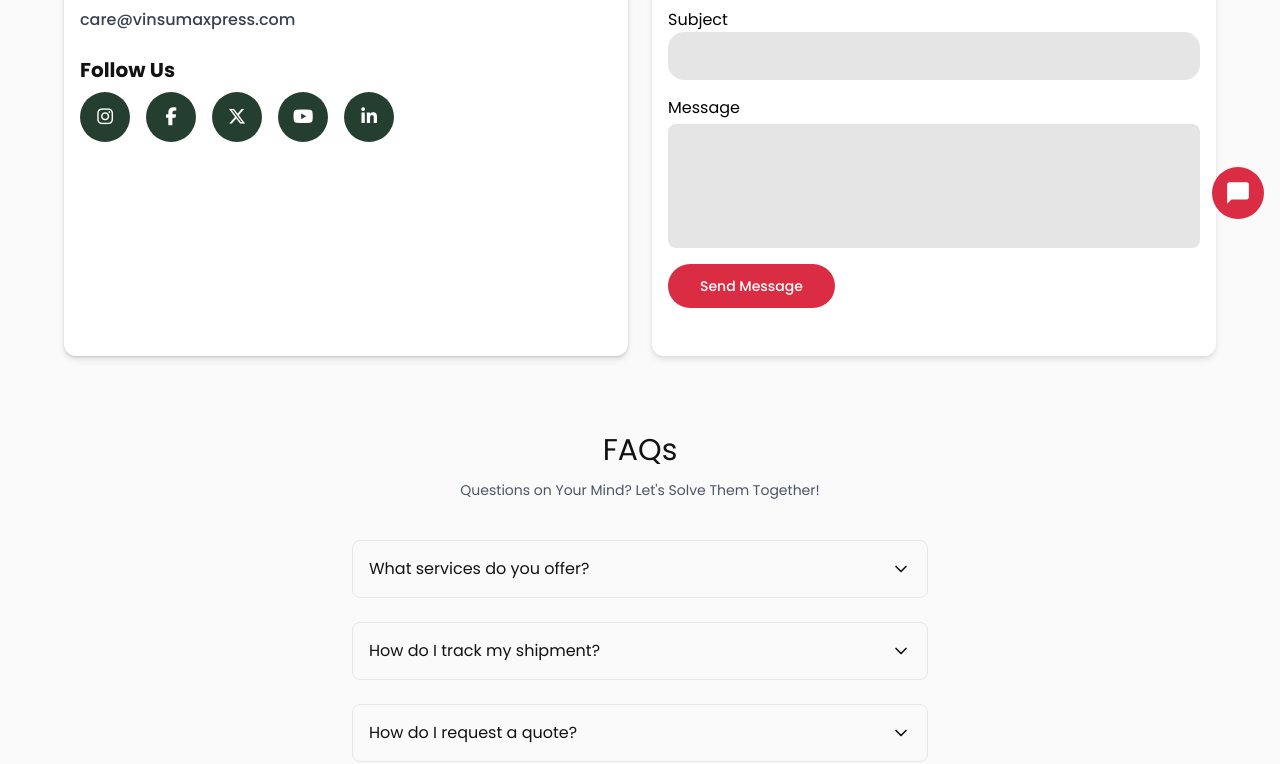
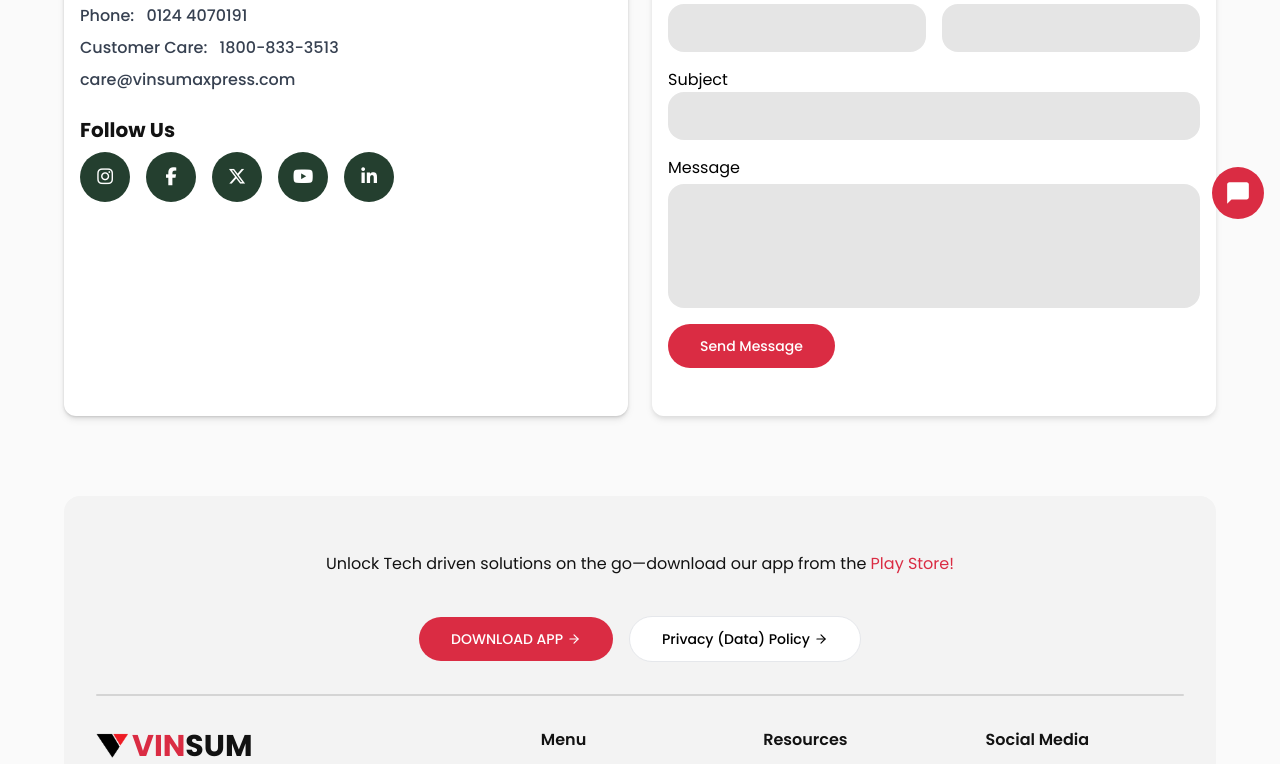
Before and after one commit to DevCodeHunt/vinsumaxpress, a React (Vite) app: page /contact in a window 1280 px wide. Shown: the part 565-1329 px from the top of the page. Built offline with nearby package versions, Linux system fonts and the light colour scheme.

Commit message:
Contact form

```diff
--- a/src/components/Textarea.jsx
+++ b/src/components/Textarea.jsx
@@ -18,9 +18,9 @@ const Textarea = ({
         value={value}
         onChange={onChange}
         {...rest}
-        className="bg-neutral-200 outline-none focus:outline-0 rounded-lg py-3 px-3 text-sm text-gray-900  resize-none"
+        className="bg-neutral-200 outline-none focus:outline-0 rounded-2xl py-3 px-3 text-sm text-gray-900  resize-none"
       />
-      {error && <small className="text-red-600">Required</small>}
+      {error && <small className="text-red-600 px-4">{error}</small>}
     </div>
   );
 };
--- a/src/pages/Contact.jsx
+++ b/src/pages/Contact.jsx
@@ -1,12 +1,23 @@
-import { useEffect, useState, useCallback } from "react";
+import { useEffect, useState } from "react";
 import toast from "react-hot-toast";
 import Input from "../components/Input";
 import Textarea from "../components/Textarea";
 import { motion } from "framer-motion";
 import { fadeIn, staggerContainer } from "../utils/motion";
-import { companyDetail, faqs } from "../constants";
+import { companyDetail } from "../constants";
 import AnimationWrapper from "../components/AnimationWrapper";
-import {  ChevronDown, ChevronUp} from "lucide-react";
+import * as Yup from "yup";
+import { useFormik } from "formik";
+
+const contactSchema = Yup.object().shape({
+  fullName: Yup.string().required("Full Name is required").trim(),
+  email: Yup.string()
+    .email("Invalid email address")
+    .required("Email is required")
+    .trim(),
+  subject: Yup.string().required("Subject is required").trim(),
+  message: Yup.string().required("Message is required").trim(),
+});
 
 const initialValues = {
   fullName: "",
@@ -15,41 +26,33 @@ const initialValues = {
   message: "",
 };
 const Contact = () => {
-  const [values, setValues] = useState(initialValues);
   const [isLoading, setIsLoading] = useState(false);
-  const [errorMessage, setErrorMessage] = useState("");
 
   useEffect(() => {
     document.title = "Contact Us | Vinsum Axpress";
   }, []);
 
-  const handleInputChange = (event) => {
-    const { id, value } = event.target;
-    setValues({ ...values, [id]: value });
+  const handleSendMessage = async (values, { resetForm }) => {
+    setIsLoading(true);
+    try {
+      console.log(values);
+
+      toast.success("Message sent successfully!");
+    } catch (error) {
+      console.log(error);
+    } finally {
+      setIsLoading(false);
+      resetForm();
+    }
   };
 
-  const handleSendMessage = (event) => {
-    event.preventDefault();
-    setIsLoading(true);
-    setErrorMessage("");
+  const formik = useFormik({
+    initialValues,
+    validationSchema: contactSchema,
+    onSubmit: handleSendMessage,
+  });
 
-    const { fullName, email, subject, message } = values;
-
-    if (!fullName || !email || !subject || !message) {
-      setIsLoading(false);
-      setErrorMessage("All fields are required");
-      return;
-    }
-
-    // Simulate sending email
-    setTimeout(() => {
-      setIsLoading(false);
-      setValues(initialValues);
-      toast.success("Message sent successfully!");
-    }, 2000);
-  };
-
-  const { fullName, email, subject, message } = values;
+  const { fullName, email, subject, message } = formik.values;
   return (
     <AnimationWrapper>
       <motion.section
@@ -57,7 +60,7 @@ const Contact = () => {
         initial="hidden"
         whileInView="show"
         viewport={{ once: false, amount: 0.25 }}
-        className="py-16"
+        className="py-20"
       >
         <motion.div
           variants={fadeIn("right", "tween", 0.2, 1)}
@@ -73,7 +76,7 @@ const Contact = () => {
         </motion.div>
       </motion.section>
 
-      <section className="py-3">
+      <section className="py-10">
         <motion.div
           variants={staggerContainer}
           initial="hidden"
@@ -164,14 +167,15 @@ const Contact = () => {
             <h2 className="text-4xl font-bold mb-4">Get in touch</h2>
             <p>Our friendly team would love to hear from you!</p>
 
-            <form onSubmit={handleSendMessage} className="space-y-4 my-8">
+            <form onSubmit={formik.handleSubmit} className="space-y-4 my-8">
               <div className="grid sm:grid-cols-2 grid-cols-1 gap-4">
                 <Input
                   label="Full Name"
                   id="fullName"
                   name="fullName"
                   value={fullName}
-                  onChange={handleInputChange}
+                  onChange={formik.handleChange}
+                  error={formik.errors?.fullName}
                 />
                 <Input
                   label="Email"
@@ -179,7 +183,8 @@ const Contact = () => {
                   type="email"
                   name="email"
                   value={email}
-                  onChange={handleInputChange}
+                  onChange={formik.handleChange}
+                  error={formik.errors?.email}
                 />
               </div>
               <Input
@@ -187,15 +192,16 @@ const Contact = () => {
                 id="subject"
                 name="subject"
                 value={subject}
-                onChange={handleInputChange}
+                onChange={formik.handleChange}
+                error={formik.errors?.subject}
               />
               <Textarea
                 label="Message"
                 id="message"
                 name="message"
-                type="textarea"
                 value={message}
-                onChange={handleInputChange}
+                onChange={formik.handleChange}
+                error={formik.errors?.message}
               />
               <button
                 disabled={isLoading}
@@ -204,69 +210,12 @@ const Contact = () => {
               >
                 {isLoading ? "Sending..." : "Send Message"}
               </button>
-
-              {errorMessage && (
-                <div className="py-4 px-2 bg-primary/10 text-primary rounded">
-                  {errorMessage}
-                </div>
-              )}
             </form>
           </motion.div>
         </motion.div>
       </section>
-
-      <motion.div
-             variants={fadeIn("right", "tween", 0.2, 1)}
-             className="flex flex-col items-center justify-center gap-3 mt-16"
-           >
-             <h1 className="text-3xl text-center">FAQs</h1>
-             <p className="text-sm text-gray-600 text-center max-w-sm">
-               Questions on Your Mind? Let&#39;s Solve Them Together!
-             </p>
-           </motion.div>
-      <Faqs />
     </AnimationWrapper>
   );
 };
 
-
-const Faqs = () => {
-  const [active, setActive] = useState(null);
-
-  const handleActive = useCallback(
-    (index) => setActive((prevActive) => (prevActive === index ? null : index)),
-    []
-  );
-  return (
-    <motion.div
-      variants={fadeIn("up", "tween", 0.2, 1)}
-      className="max-w-xl mx-auto  w-full flex flex-col gap-6 mb-16 mt-10"
-    >
-      {faqs.map((faq, index) => {
-        const isActive = active === index;
-        return (
-          <AnimationWrapper
-            transition={{ duration: 1, delay: index * 0.2 }}
-            onClick={() => handleActive(index)}
-            key={index}
-            className="border rounded-lg p-4 space-y-4 transition-all duration-1000"
-          >
-            <div className="flex items-center justify-between cursor-pointer">
-              <p className={isActive && "font-semibold"}>{faq.question}</p>
-              <button>
-                {isActive ? <ChevronUp size={20} /> : <ChevronDown size={20} />}
-              </button>
-            </div>
-            <div
-              className={`text-sm opacity-70 ${isActive ? "block" : "hidden"}`}
-            >
-              {faq.answer}
-            </div>
-          </AnimationWrapper>
-        );
-      })}
-    </motion.div>
-  );
-};
-
 export default Contact;
```
Also changed, not shown: 1 other file (tests, documents, lock files or other folders).
